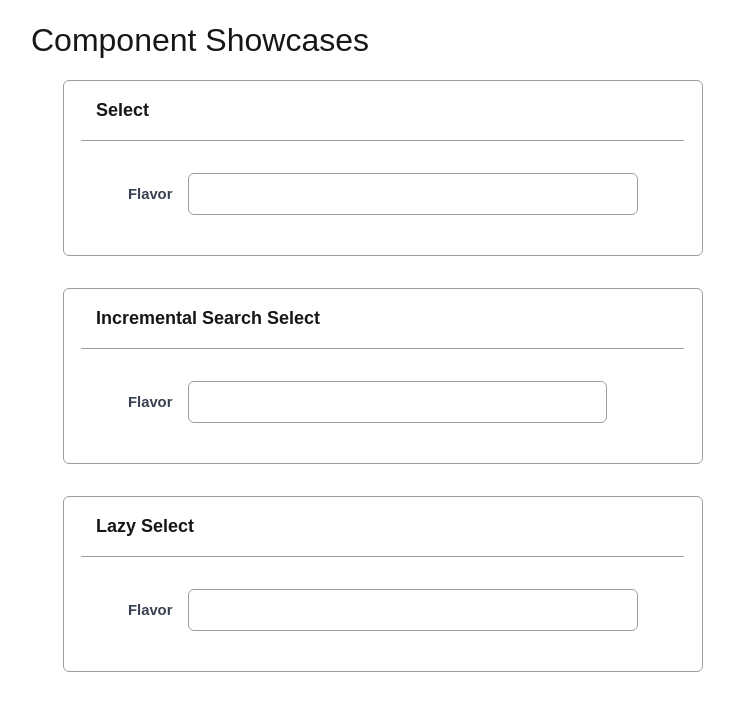
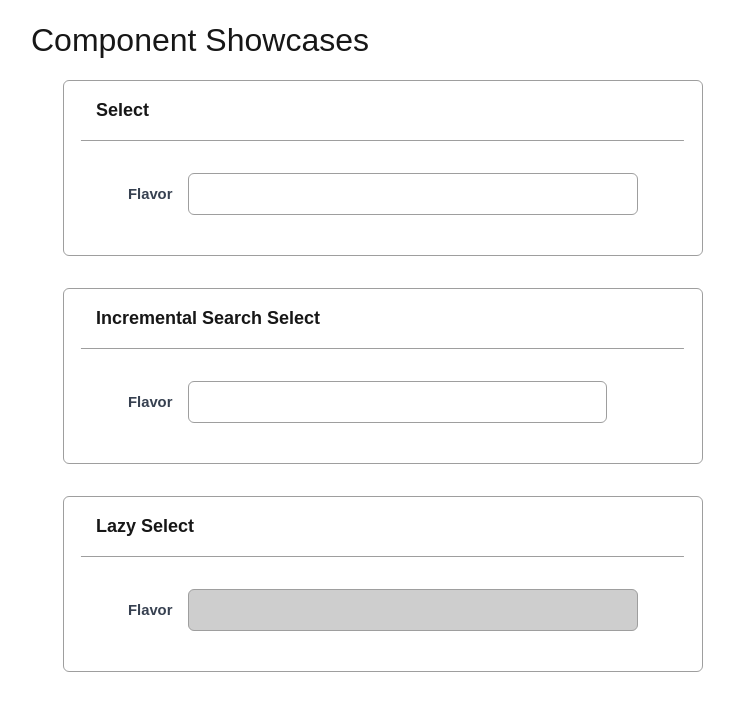
Before and after one commit to Gizmo-Verindipencil/My-React-Select, a Next.js app: page / in a window 1280 px wide. Shown: the top 710 px of the page, without its empty margins (1-735 px from the left). Built offline with nearby package versions, Linux system fonts and the light colour scheme.

Commit message:
Update LazySelect styles to change default background color and add loaded state styling

```diff
--- a/src/components/lazy-select/LazySelect.tsx
+++ b/src/components/lazy-select/LazySelect.tsx
@@ -42,9 +42,9 @@ const LazySelect: React.FC<LazySelectProps> = ({ name, fetch, label }) => {
       )}
       <select
         id={name}
-        className={classes.select}
+        className={`${classes.select} ${loaded.current || isLoading ? classes.loaded : ""}`}
+        onFocus={handleFocus}
         {...register(name)}
-        onFocus={handleFocus}
       >
         {isLoading ? (
           <option>Loading</option>
--- a/src/components/lazy-select/lazy-select.module.scss
+++ b/src/components/lazy-select/lazy-select.module.scss
@@ -12,7 +12,7 @@
 
 .select {
   appearance: none;
-  background-color: white;
+  background-color: #cecece;
   border: 1px solid #9e9e9e;
   border-radius: 0.375rem;
   color: #374151;
@@ -22,6 +22,10 @@
   padding: 0.5rem 1rem;
   width: 90%;
 
+  &.loaded {
+    background-color: white;
+  }
+
   &:focus {
     outline: none;
     border-color: #2563eb;
```
